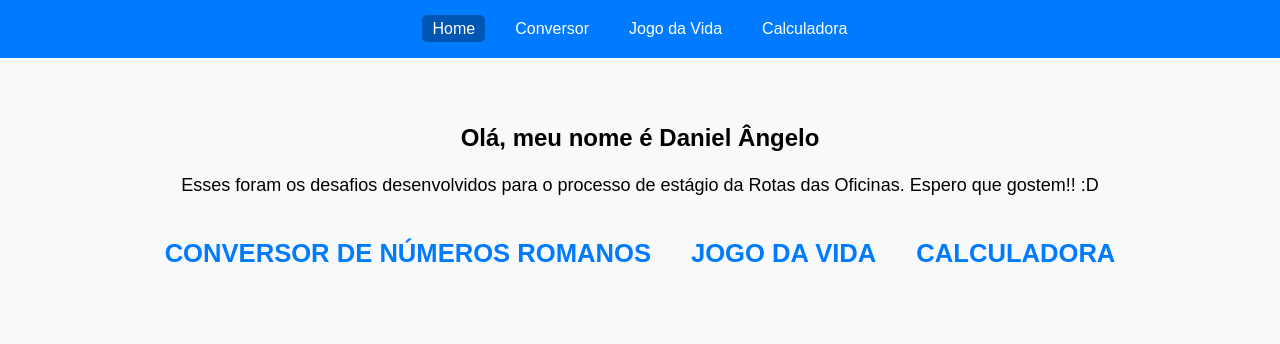
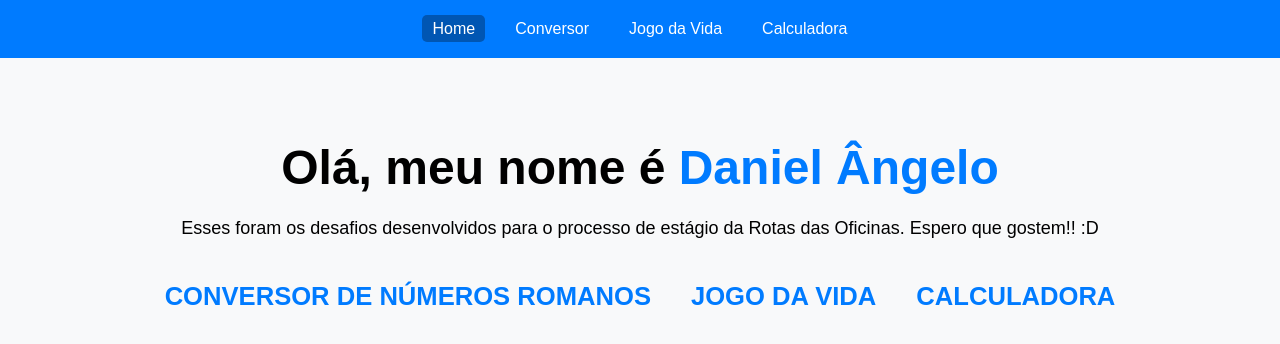
Before and after one commit to danielangelo1/teste-rota-das-oficinas, a plain HTML site: page index.html in a window 1280 px wide. Drawn offline with Linux system fonts and the light colour scheme.

Commit message:
finished convert page

```diff
--- a/ConversorRomanos/script.js
+++ b/ConversorRomanos/script.js
@@ -42,6 +42,7 @@ function arabicToRoman(arabicNumber) {
 
 function romanToArabic(romanNumber) {
   let arabicNumber = 0;
+  romanNumber = romanNumber.toUpperCase();
   for (let i = 0; i < numbers.length; i++) {
     while (romanNumber.indexOf(numbers[i].roman) === 0) {
       arabicNumber += numbers[i].number;
--- a/index.html
+++ b/index.html
@@ -20,7 +20,7 @@
     </nav>
 
     <main>
-        <h1>Olá, meu nome é Daniel Ângelo</h1>
+        <h1>Olá, meu nome é <a href="https://github.com/danielangelo1/teste-rota-das-oficinas">Daniel Ângelo</a> </h1>
         <p>Esses foram os desafios desenvolvidos para o processo de estágio da Rotas das Oficinas.
             Espero que gostem!! :D
         </p>
--- a/style.css
+++ b/style.css
@@ -6,8 +6,17 @@ main {
 }
 
 h1 {
-  font-size: 24px;
+  font-size: 3rem;
   margin-bottom: 20px;
+}
+
+h1 a {
+  text-decoration: none;
+  color: #007bff;
+}
+
+h1 a:hover::after {
+  content: "👈";
 }
 
 p {
```
